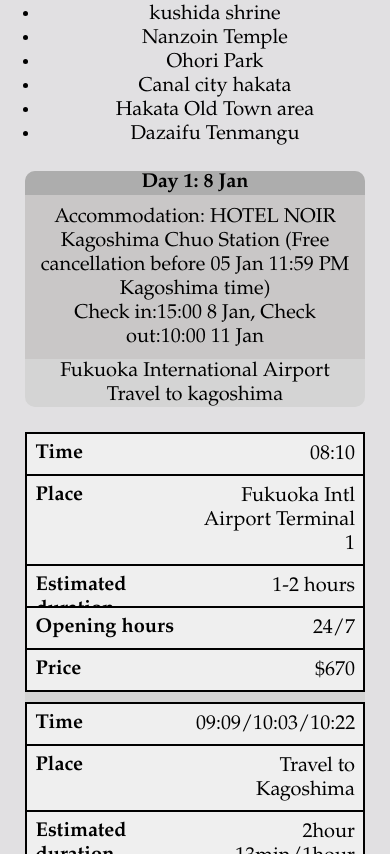
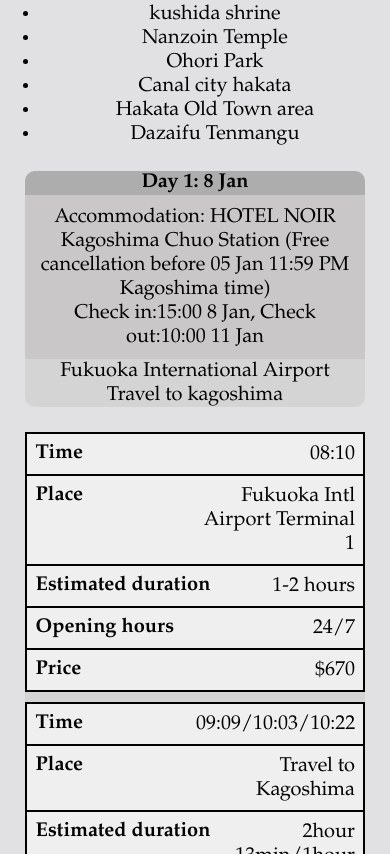
Before and after one commit to gohyiheng/kyushu_travel, a plain HTML site: page kyushu.html in a window 390 px wide. Shown: the part 246-1100 px from the top of the page. Drawn offline with Linux system fonts and the light colour scheme.

Commit message:
increased data-label width

```diff
--- a/kyushu.css
+++ b/kyushu.css
@@ -83,7 +83,7 @@
         content: attr(data-label);
         position: absolute;
         left: 0;
-        width: 46%;
+        width: 60%%;
         padding-left: 8.5px;
         font-weight: bold;
         text-align: left;
```
